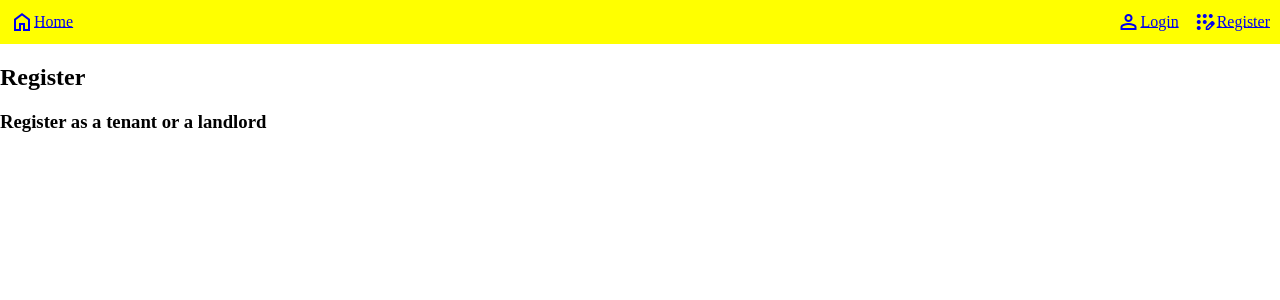
After one commit to Sovietsupporter69/Tenant-landlord-system, a PHP site: page /log-in.php in a window 1280 px wide. The commit adds this page. Shown: the top 300 px of the page. Run offline with PHP 8.4, Linux system fonts and the light colour scheme.

```diff
--- a/htdocs/API/properties/page.php
+++ b/htdocs/API/properties/page.php
@@ -1,5 +1,5 @@
 <?php
 
-// this sould return paginated data as json
+// this should return paginated data as json
 
 ?>
--- /dev/null
+++ b/htdocs/log-in.php
@@ -0,0 +1,26 @@
+<?php
+
+
+require_once($_SERVER["DOCUMENT_ROOT"]."/private/document_head.php");
+require_once($_SERVER["DOCUMENT_ROOT"]."/private/banners/pre_auth.php")
+?>
+
+<main>
+
+
+<section class="RegisterPageTitle">
+<h1> Register</h1>
+
+<h3> Register as a tenant or a landlord </h3>
+</section>
+
+
+
+<div class="UsernameInputBox">
+
+
+</div>
+
+
+
+</main>
```
Also changed, not shown: htdocs/css/mobile.css (line endings or trailing spaces).
